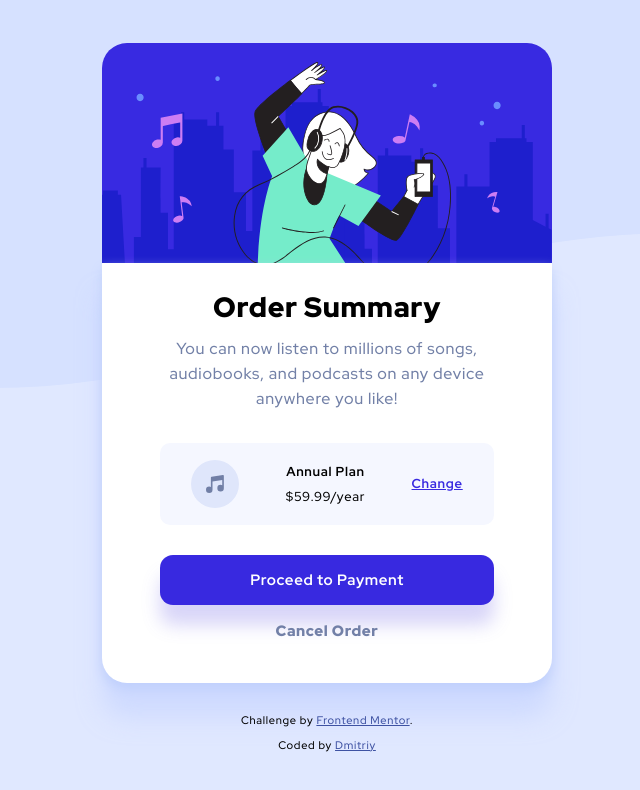
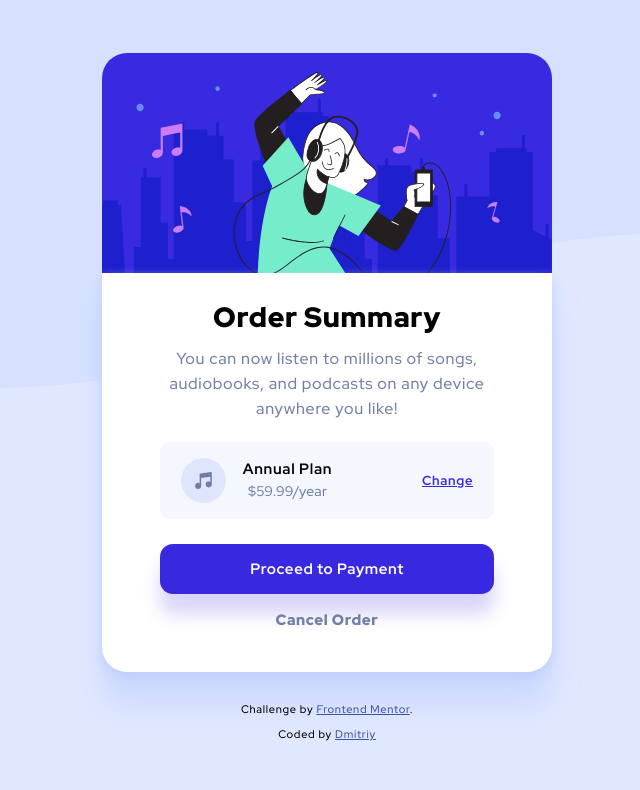
Before and after one commit to Dmitriy24S/order-summary-card, a plain HTML site: page index.html in a window 1280 px wide. Shown: the whole page, without its empty margins (313-953 px from the left). Drawn offline with Linux system fonts and the light colour scheme.

Commit message:
price-plan section style work

```diff
--- a/index.html
+++ b/index.html
@@ -80,18 +80,26 @@
       .plan {
         display: flex;
         flex-direction: row;
-        justify-content: space-around;
+        justify-content: space-between;
         align-items: center;
-        margin: 1rem 3rem;
-        padding: 1rem 0.5rem;
+        margin: 0.3rem 3rem 1.6rem 3rem;
+        padding: 1rem 1.3rem;
         background-color: hsl(225, 100%, 98%);
         border-radius: 10px;
         font-size: 13px;
-        margin-bottom: 30px;
+      }
+      .plan-info img {
+        margin-right: 17px;
+        width: 45px;
+        height: 45px;
       }
       .plan a {
         font-weight: 700;
         color: hsl(245, 75%, 52%);
+      }
+      .plan-info {
+        display: flex;
+        align-items: center;
       }
       .plan-type-price {
         display: flex;
@@ -99,14 +107,20 @@
         margin: 0;
         padding: 0;
         align-items: center;
+        line-height: 1.5;
+        font-size: 15px;
       }
       .plan-type-price h4 {
         margin: 0;
         padding: 0;
+        font-weight: 700;
       }
       .plan-type-price p {
         margin: 0;
         padding: 0;
+        color: hsl(224, 23%, 55%);
+        letter-spacing: 0.2px;
+        font-size: 14px;
       }
       .buttons {
         padding-bottom: 10px;
@@ -184,11 +198,6 @@
           margin: 1rem 1rem;
         }
       }
-      @media (min-width: 375px) {
-        .info > p {
-          padding: 1rem 1rem;
-        }
-      }
       @media (min-width: 600px) {
         .info > p {
           padding: 1rem 2rem;
@@ -213,10 +222,12 @@
           </p>
         </div>
         <div class="plan">
-          <img src="images/icon-music.svg" alt="" />
-          <div class="plan-type-price">
-            <h4>Annual Plan</h4>
-            <p>$59.99/year</p>
+          <div class="plan-info">
+            <img src="images/icon-music.svg" alt="" />
+            <div class="plan-type-price">
+              <h4>Annual Plan</h4>
+              <p>$59.99/year</p>
+            </div>
           </div>
           <a href="#"> Change </a>
         </div>
```
